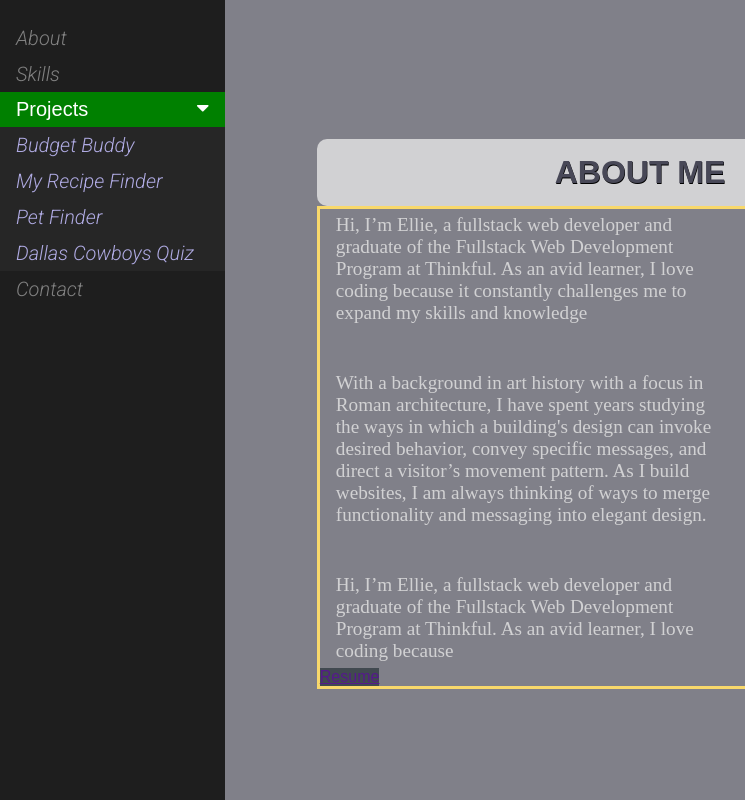
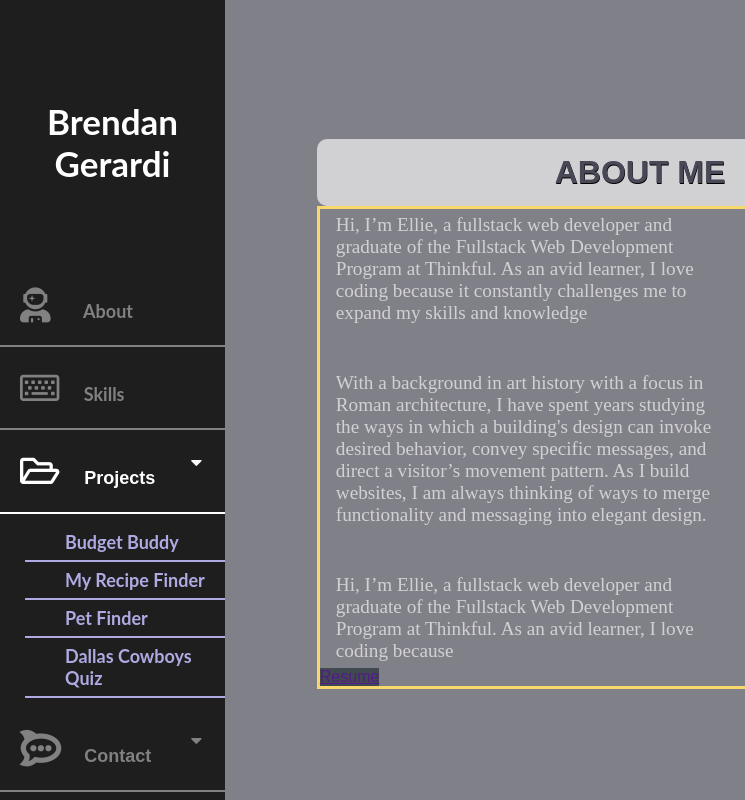
Before and after one commit to bgerardi20/portfolio-page, a plain HTML site: page public/index.html in a window 1280 px wide. Both pictures are taken after a click on the button "Projects". Shown: the top 800 px of the page, 0-745 px from the left. Drawn offline with nearby package versions, Linux system fonts and the light colour scheme.

Commit message:
nav bar styling

```diff
--- a/public/index.html
+++ b/public/index.html
@@ -5,7 +5,8 @@
     <meta charset="UTF-8">
     <meta name="viewport" content="width=device-width, initial-scale=1.0">
     <title>Portfolio Capstone</title>
-    <link rel="stylesheet" href="https://use.fontawesome.com/releases/v5.0.8/css/all.css" integrity="sha384-3AB7yXWz4OeoZcPbieVW64vVXEwADiYyAEhwilzWsLw+9FgqpyjjStpPnpBO8o8S" crossorigin="anonymous">
+    <!--<link rel="stylesheet" href="https://use.fontawesome.com/releases/v5.0.8/css/all.css" integrity="sha384-3AB7yXWz4OeoZcPbieVW64vVXEwADiYyAEhwilzWsLw+9FgqpyjjStpPnpBO8o8S" crossorigin="anonymous">-->
+    <link rel="stylesheet" href="https://use.fontawesome.com/releases/v5.0.13/css/all.css" integrity="sha384-DNOHZ68U8hZfKXOrtjWvjxusGo9WQnrNx2sqG0tfsghAvtVlRW3tvkXWZh58N9jp" crossorigin="anonymous">
     <!--    <link href="https://fonts.googleapis.com/css?family=Abril+Fatface" rel="stylesheet">-->
     <link href="https://fonts.googleapis.com/css?family=Roboto+Mono:500|Roboto:300i" rel="stylesheet">
 
@@ -63,25 +64,32 @@
 -->
     <div class="navigation navigationActive">
 
-        <a id="left-panel-link" href="#left-panel">
-            Open left panel
-        </a>
-        <div class="menuButton">
-            <span></span>
-            <span></span>
-            <span></span>
-        </div>
+        <!--
+<div class="nameContainer">
+    <h1>Brendan</h1>
+    <h1>Gerardi</h1>
+</div>
+<div class="menuButton">
+    <span></span>
+    <span></span>
+    <span></span>
+</div>
+-->
         <nav class="nav sidenav">
+            <div class="nameContainer">
+                <h1>Brendan</h1>
+                <h1>Gerardi</h1>
+            </div>
             <ul>
                 <li class="navItem">
-                    <a href="#about">About</a>
+                    <a href="#about"><i class="fas fa-user-astronaut navIcon"></i> About</a>
                 </li>
                 <li class="navItem">
-                    <a href="#skills">Skills</a>
+                    <a href="#skills"><i class="far fa-keyboard navIcon"></i> Skills</a>
                 </li>
                 <li class="navItem dropDown">
-                    <button class="dropDownBtn">Projects
-                        <i class="fa fa-caret-down"></i>
+                    <button class="dropDownBtn"><i class="far fa-folder-open navIcon"></i> Projects
+                        <i class="fa fa-caret-down caret"></i>
                     </button>
                     <div class="dropDownContainer dropDownContent active">
                         <a id="budget" href="">Budget Buddy</a>
@@ -90,8 +98,16 @@
                         <a id="cowboys" href="">Dallas Cowboys Quiz</a>
                     </div>
                 </li>
-                <li class="navItem">
-                    <a href="#contact">Contact</a>
+                <li class="navItem dropDown">
+                    <button class="dropDownBtn"><i class="fab fa-rocketchat navIcon"></i> Contact
+                        <i class="fa fa-caret-down caret"></i>
+                    </button>
+                    <div class="dropDownContainer dropDownContent active">
+                        <a id="email" href="">Email</a>
+                        <a id="github" href="">Github</a>
+                        <a id="linkedin" href="">LinkedIn</a>
+                        <a id="angleslist" href="">Angels List</a>
+                    </div>
                 </li>
             </ul>
         </nav>
--- a/public/styles.css
+++ b/public/styles.css
@@ -175,6 +175,27 @@ li.dropDown {
 */
 }
 
+.nameContainer {
+    padding-top: 5rem;
+    padding-bottom: 5rem;
+}
+
+div.nameContainer h1 {
+    color: white;
+    text-align: center;
+    font-size: 35px;
+}
+
+.navIcon {
+    font-size: 35px;
+    padding-right: 25px;
+    padding-left: 5px;
+    width: 33%;
+}
+
+.caret {
+    vertical-align: middle;
+}
 
 
 /* Fixed sidenav, full height */
@@ -189,6 +210,7 @@ li.dropDown {
     background-color: #1e1e1e;
     overflow-x: hidden;
     padding-top: 20px;
+    font-family: 'Lato', sans-serif;
     /*
     display: block;
     text-align: center;
@@ -199,12 +221,13 @@ li.dropDown {
 
 .sidenav a,
 .dropDownBtn {
-    padding: 6px 8px 6px 16px;
+    padding: 23px 15px 23px 15px;
     text-decoration: none;
-    font-size: 20px;
+    font-size: 18px;
+    font-weight: bold;
     color: #818181;
     display: block;
-    border: none;
+    border-bottom: 2px solid;
     background: none;
     width: 100%;
     text-align: left;
@@ -222,7 +245,6 @@ li.dropDown {
 /* Add an active class to the active dropdown button */
 
 .active {
-    background-color: green;
     color: white;
 }
 
@@ -230,8 +252,12 @@ li.dropDown {
 
 .dropDownContainer {
     display: none;
-    background-color: #262626;
-    padding-left: 8px;
+    /* background-color: #262626; */
+    /* padding-left: 8px; */
+    margin-left: 25px;
+    padding-top: 10px;
+    padding-bottom: 10px;
+    width: 100%;
 }
 
 /* Optional: Style the caret down icon */
@@ -274,7 +300,7 @@ border-right: 1px solid rgb(255, 247, 220);*/
 
 .dropDownContent a {
     color: #AFAAE2;
-    padding: 6px 8px;
+    padding: 7px 40px;
     text-decoration: none;
     display: block;
     text-align: left;
```
